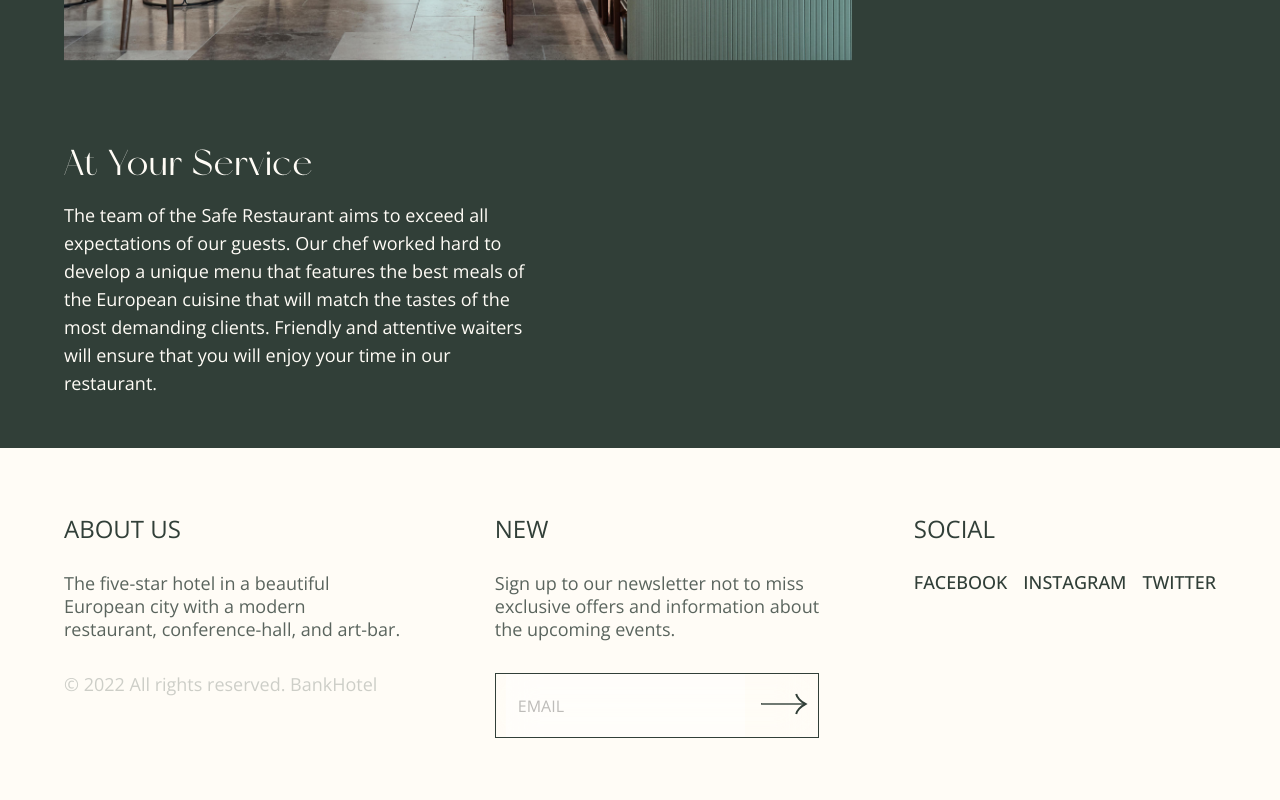
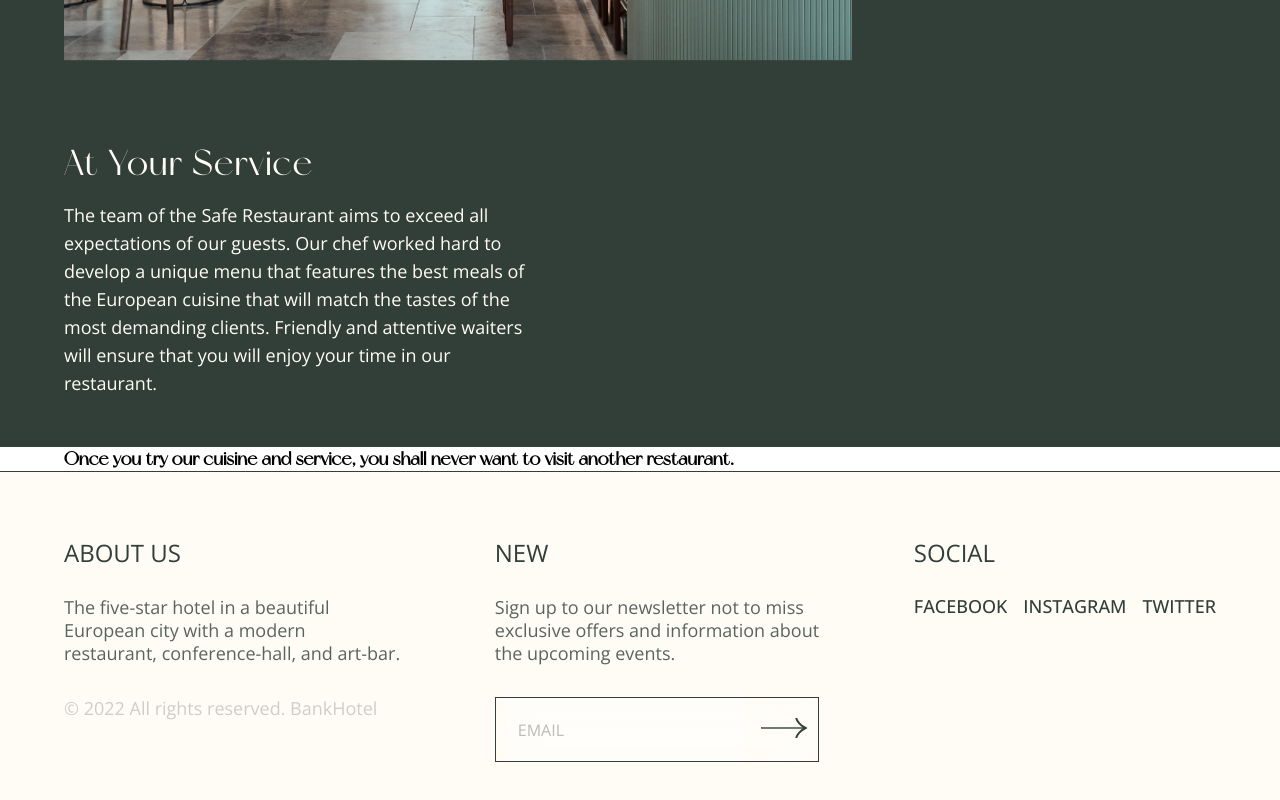
Before and after one commit to gift56/Fullstack-HotelWebsite, a React (Create React App) app: page /restaurant in a window 1280 px wide. Shown: the part 1207-2007 px from the top of the page. Built offline with nearby package versions, Linux system fonts and the light colour scheme.

Commit message:
working on right side first

```diff
--- a/src/components/ResturantData/ResturantSpace.jsx
+++ b/src/components/ResturantData/ResturantSpace.jsx
@@ -17,7 +17,10 @@ const ResturantSpace = () => {
           <ResturantSpaceLeftArea></ResturantSpaceLeftArea>
           <ResturantSpaceRightArea>
             <div className="titleArea">
-              <h3></h3>
+              <h3>
+                Once you try our cuisine and service, you shall never want to
+                visit another restaurant.
+              </h3>
             </div>
           </ResturantSpaceRightArea>
         </ResturantSpaceArea>
```
